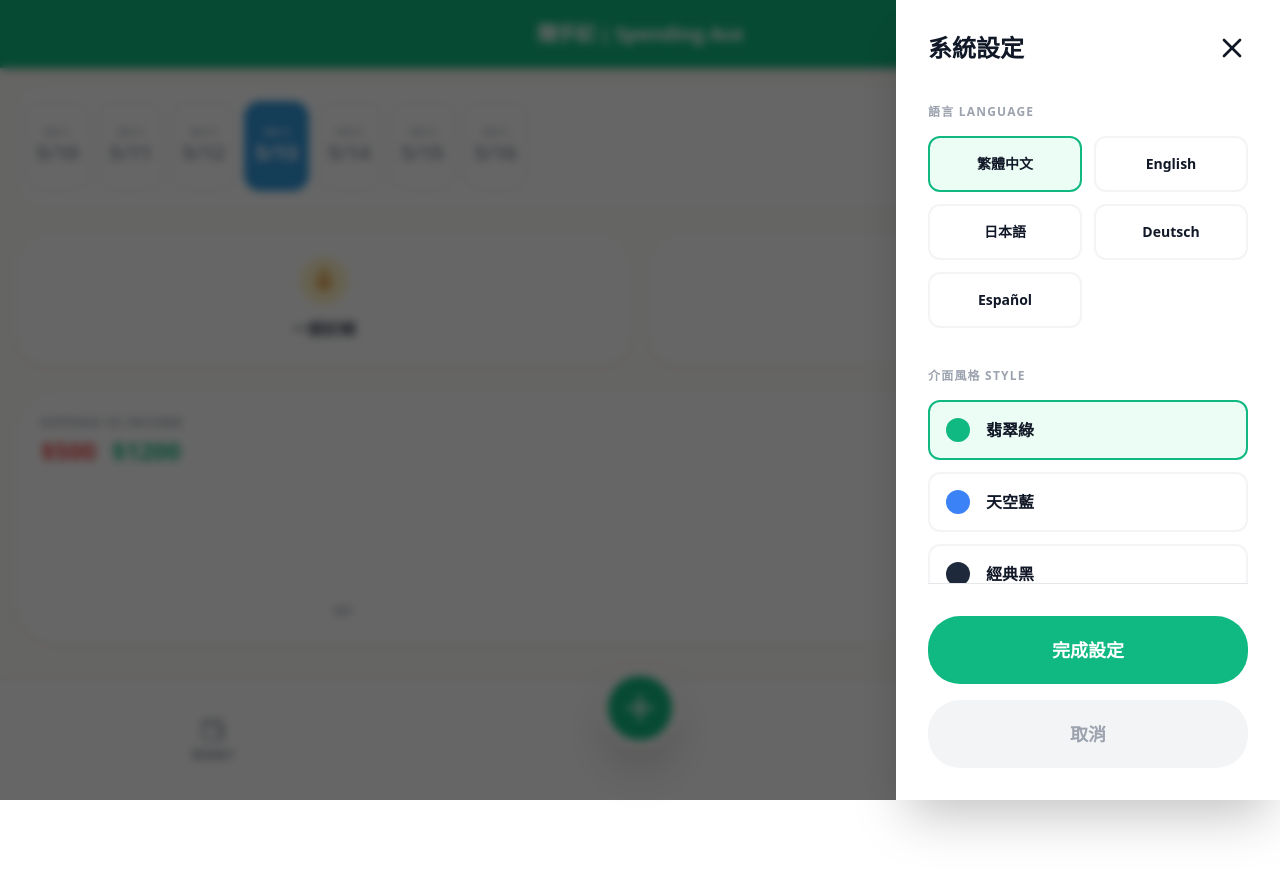
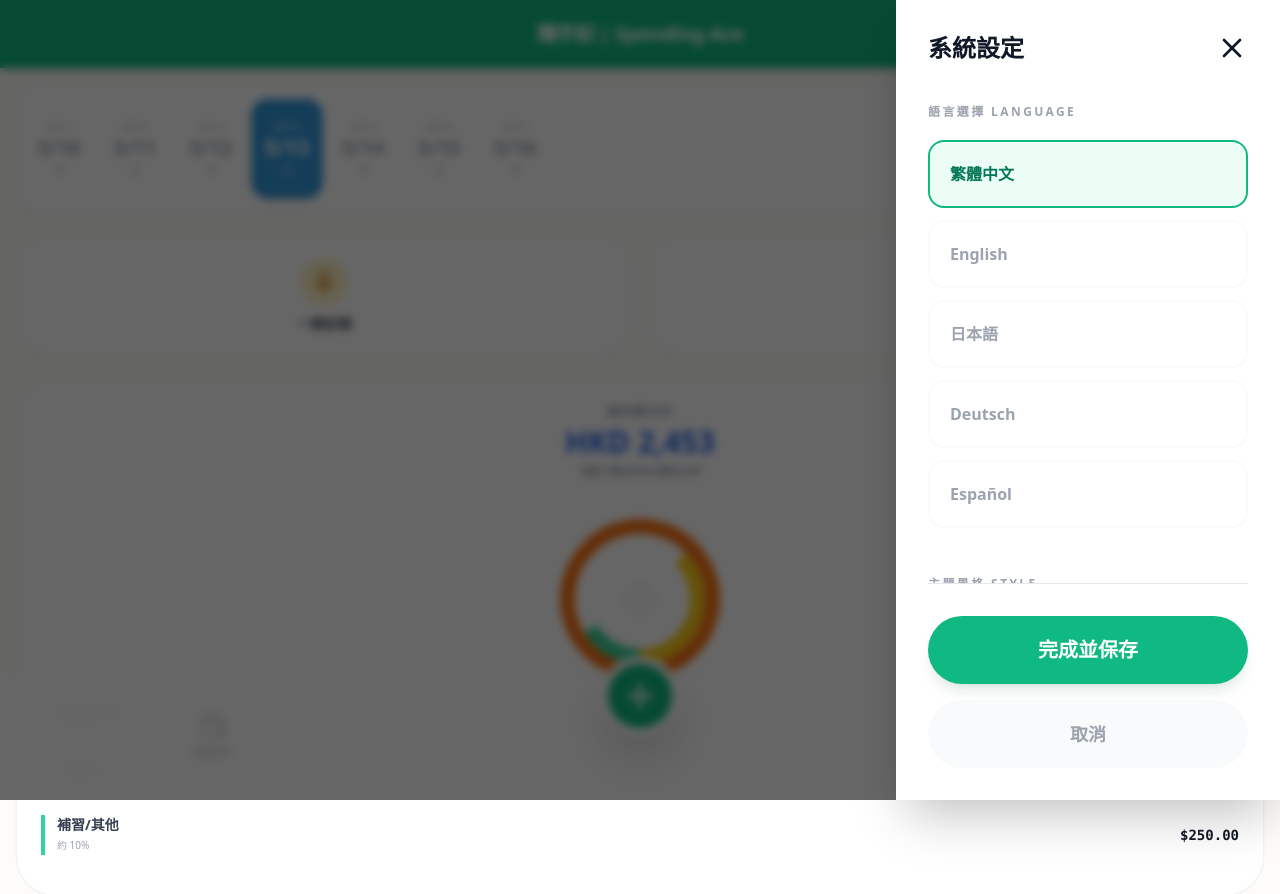
Before and after one commit to nattoisemobileai-max/mymoney, a React (Create React App) app: page / in a window 1280 px wide. Both pictures are taken after a click on the button 1239 px from the left and 34 px from the top of the page. Shown: the top 894 px of the page. Before the commit the page ends 800 px from the top, so only its background shows below. Built offline with nearby package versions, Linux system fonts and the light colour scheme.

Commit message:
Update App.js

```diff
--- a/src/App.js
+++ b/src/App.js
@@ -1,12 +1,11 @@
-import React, { useState, useEffect } from 'react';
+import React, { useState } from 'react';
 import {
-  Download, Wallet, Plus, X, ChevronLeft, ChevronRight,
-  Menu, Settings, Utensils, Car, GraduationCap, Coffee,
-  ShoppingBag, Delete, Mic, Camera, Landmark, Smartphone, CreditCard
+  Download, Wallet, Plus, X, ChevronLeft, ChevronRight, Menu,
+  Settings, Utensils, Car, GraduationCap, Coffee, ShoppingBag,
+  Delete, Mic, Camera, Landmark, PieChart, TrendingDown, TrendingUp
 } from 'lucide-react';
 
 const App = () => {
-  // --- 基礎狀態 ---
   const [activeTab, setActiveTab] = useState('home');
   const [showInputPage, setShowInputPage] = useState(false);
   const [inputType, setInputType] = useState('expense');
@@ -14,8 +13,10 @@ const App = () => {
   const [showCalc, setShowCalc] = useState(false);
 
   const [records, setRecords] = useState([
-    { type: 'expense', amount: 500, category: '飲食', id: 1 },
-    { type: 'income', amount: 1200, category: 'ATM', id: 2 }
+    { type: 'expense', amount: 1152, category: '購物', id: 1 },
+    { type: 'expense', amount: 1051, category: '餐飲', id: 2 },
+    { type: 'expense', amount: 250, category: '補習', id: 3 },
+    { type: 'income', amount: 5000, category: 'ATM', id: 4 }
   ]);
 
   const [currentSettings, setCurrentSettings] = useState({
@@ -27,15 +28,7 @@ const App = () => {
   const [formData, setFormData] = useState({ amount: '0', category: '飲食', payment: '現金', note: '' });
   const [calcExpr, setCalcExpr] = useState('');
 
-  // --- 1. 系統設定選項 ---
-  const languages = ['繁體中文', 'English', '日本語', 'Deutsch', 'Español'];
-  const themes = [
-    { name: '翡翠綠', color: 'bg-emerald-500' },
-    { name: '天空藍', color: 'bg-blue-500' },
-    { name: '經典黑', color: 'bg-slate-800' }
-  ];
-
-  // --- 2. 計算邏輯 ---
+  // 計算邏輯
   const totalExpense = records.filter(r => r.type === 'expense').reduce((sum, r) => sum + Number(r.amount), 0);
   const totalIncome = records.filter(r => r.type === 'income').reduce((sum, r) => sum + Number(r.amount), 0);
 
@@ -72,90 +65,91 @@ const App = () => {
         {activeTab === 'home' && (
           <>
             {/* 復刻日曆 */}
-            <div className="flex items-center gap-2 overflow-x-auto no-scrollbar py-4 px-2 bg-white rounded-3xl border border-gray-100">
+            <div className="flex items-center gap-2 overflow-x-auto no-scrollbar py-4 px-2 bg-white rounded-3xl border border-gray-100 shadow-sm">
                {[...Array(7)].map((_, i) => (
-                 <div key={i} className={`flex-shrink-0 w-[65px] h-[90px] rounded-2xl border-2 flex flex-col items-center justify-center ${i===3 ? 'bg-[#3498db] text-white border-[#3498db]' : 'bg-white text-gray-400 border-gray-100'}`}>
-                   <span className="text-[9px] font-bold">DAY {i+1}</span>
+                 <div key={i} className={`flex-shrink-0 w-[68px] h-[95px] rounded-2xl border-2 flex flex-col items-center justify-center ${i===3 ? 'bg-[#3498db] text-white border-[#3498db] shadow-md scale-105' : 'bg-white text-gray-400 border-gray-50'}`}>
+                   <span className="text-[9px] font-bold opacity-70">DAY {i+1}</span>
                    <span className="text-xl font-black">5/{10+i}</span>
+                   <span className="text-[10px] font-bold">二</span>
                  </div>
                ))}
             </div>
 
-            {/* 3. 恢復兩大主要功能 */}
+            {/* 一語記帳 & 拍照備存 */}
             <div className="grid grid-cols-2 gap-4">
-              <button className="bg-white border border-gray-100 p-6 rounded-[2rem] flex flex-col items-center gap-3 shadow-sm active:bg-gray-50">
+              <button className="bg-white border border-gray-100 p-5 rounded-[2rem] flex flex-col items-center gap-2 shadow-sm active:bg-gray-50 transition-all">
                 <div className="w-12 h-12 bg-amber-100 text-amber-600 rounded-full flex items-center justify-center"><Mic size={24} /></div>
-                <span className="font-bold text-gray-600">一語記帳</span>
+                <span className="font-bold text-sm text-gray-600">一語記帳</span>
               </button>
-              <button className="bg-white border border-gray-100 p-6 rounded-[2rem] flex flex-col items-center gap-3 shadow-sm active:bg-gray-50">
+              <button className="bg-white border border-gray-100 p-5 rounded-[2rem] flex flex-col items-center gap-2 shadow-sm active:bg-gray-50 transition-all">
                 <div className="w-12 h-12 bg-blue-100 text-blue-600 rounded-full flex items-center justify-center"><Camera size={24} /></div>
-                <span className="font-bold text-gray-600">拍照備存</span>
+                <span className="font-bold text-sm text-gray-600">拍照備存</span>
               </button>
             </div>
 
-            {/* 4. 統計分析與 Bar Chart */}
-            <div className="space-y-4">
-              <div className="bg-white p-6 rounded-[2.5rem] shadow-sm border border-gray-100">
-                <div className="flex justify-between items-end mb-6">
-                  <div className="space-y-1">
-                    <p className="text-xs font-bold text-gray-400 uppercase tracking-widest">Expense vs Income</p>
-                    <div className="flex gap-4">
-                      <span className="text-2xl font-black text-red-500">${totalExpense}</span>
-                      <span className="text-2xl font-black text-emerald-500">${totalIncome}</span>
-                    </div>
+            {/* 圓環圖分析區塊 (復刻圖片樣式) */}
+            <div className="bg-white p-6 rounded-[2.5rem] shadow-sm border border-gray-100 space-y-6">
+              <div className="text-center">
+                <p className="text-gray-400 text-xs font-bold uppercase tracking-widest mb-1">總消費分析</p>
+                <h2 className="text-3xl font-black text-blue-600">HKD {totalExpense.toLocaleString()}</h2>
+                <p className="text-[10px] text-gray-400 mt-1 font-bold">涵蓋了最近的支出類別比例</p>
+              </div>
+
+              {/* 圖表展示區 */}
+              <div className="flex flex-col items-center gap-6 py-4">
+                {/* 模擬圓環圖 */}
+                <div className="relative w-40 h-40 rounded-full border-[15px] border-orange-500 flex items-center justify-center">
+                  <div className="absolute inset-0 rounded-full border-[15px] border-yellow-400" style={{ clipPath: 'polygon(50% 50%, 100% 0, 100% 100%, 0 100%)' }}></div>
+                  <div className="absolute inset-0 rounded-full border-[15px] border-emerald-400" style={{ clipPath: 'polygon(50% 50%, 50% 100%, 0 100%, 0 80%)' }}></div>
+                  <div className="w-20 h-20 bg-white rounded-full flex items-center justify-center">
+                    <PieChart className="text-gray-200" size={32} />
                   </div>
                 </div>
-                {/* Simple Bar Chart */}
-                <div className="flex items-end gap-6 h-32 px-4">
-                  <div className="flex-1 flex flex-col items-center gap-2">
-                    <div className="w-full bg-red-100 rounded-t-xl relative overflow-hidden" style={{ height: '100%' }}>
-                      <div className="absolute bottom-0 w-full bg-red-500 transition-all duration-500" style={{ height: `${(totalExpense/(totalExpense+totalIncome || 1))*100}%` }}></div>
-                    </div>
-                    <span className="text-[10px] font-bold text-gray-400 uppercase">Exp</span>
+
+                {/* 類別比例 (文字標籤) */}
+                <div className="w-full grid grid-cols-1 gap-4 text-sm">
+                  <div className="flex justify-between items-center border-l-4 border-orange-500 pl-3">
+                    <div><span className="font-black text-gray-700">購物與娛樂</span><p className="text-[10px] text-gray-400">約 47%</p></div>
+                    <span className="font-mono font-bold">$1,152.10</span>
                   </div>
-                  <div className="flex-1 flex flex-col items-center gap-2">
-                    <div className="w-full bg-emerald-100 rounded-t-xl relative overflow-hidden" style={{ height: '100%' }}>
-                      <div className="absolute bottom-0 w-full bg-emerald-500 transition-all duration-500" style={{ height: `${(totalIncome/(totalExpense+totalIncome || 1))*100}%` }}></div>
-                    </div>
-                    <span className="text-[10px] font-bold text-gray-400 uppercase">Inc</span>
+                  <div className="flex justify-between items-center border-l-4 border-yellow-400 pl-3">
+                    <div><span className="font-black text-gray-700">餐飲飲品</span><p className="text-[10px] text-gray-400">約 43%</p></div>
+                    <span className="font-mono font-bold">$1,051.00</span>
+                  </div>
+                  <div className="flex justify-between items-center border-l-4 border-emerald-400 pl-3">
+                    <div><span className="font-black text-gray-700">補習/其他</span><p className="text-[10px] text-gray-400">約 10%</p></div>
+                    <span className="font-mono font-bold">$250.00</span>
                   </div>
                 </div>
               </div>
             </div>
           </>
         )}
-
-        {activeTab === 'wallet' && (
-           <div className="text-center py-20 text-gray-400 font-bold">
-             <Landmark size={60} className="mx-auto mb-4 opacity-20" />
-             資金帳戶紀錄
-           </div>
-        )}
       </main>
 
-      {/* 5. 新增收入/支出 頁面 */}
+      {/* 新增收入/支出頁面 */}
       {showInputPage && (
         <div className="fixed inset-0 bg-[#FDFCF8] z-[70] flex flex-col animate-in slide-in-from-bottom duration-300">
-          <div className={`${inputType === 'expense' ? 'bg-red-500' : 'bg-blue-500'} p-6 text-white flex justify-between items-center`}>
+          <div className={`${inputType === 'expense' ? 'bg-red-500' : 'bg-blue-500'} p-6 text-white flex justify-between items-center shadow-lg`}>
             <button onClick={() => setShowInputPage(false)}><X size={32} /></button>
             <span className="text-xl font-black">{inputType === 'expense' ? '新增支出' : '新增收入'}</span>
-            <button onClick={handleSave} className="bg-white text-gray-800 px-8 py-2 rounded-full font-black">儲存</button>
+            <button onClick={handleSave} className="bg-white text-gray-800 px-8 py-2 rounded-full font-black active:scale-95 transition-all">儲存</button>
           </div>
 
-          <div className="p-6 space-y-8 overflow-y-auto">
+          <div className="p-6 space-y-10 overflow-y-auto">
             <section>
-              <label className="text-xl font-black text-gray-700 mb-4 block">* 金額 (HKD)</label>
-              <div onClick={() => setShowCalc(true)} className="w-full bg-[#F5F5F0] p-6 rounded-2xl text-4xl font-black text-right">{formData.amount}</div>
+              <label className="text-xl font-black text-gray-700 mb-4 block underline decoration-red-500 decoration-4 uppercase">* 金額 (HKD)</label>
+              <div onClick={() => setShowCalc(true)} className="w-full bg-white border-2 border-gray-100 p-6 rounded-[2rem] text-5xl font-black text-right shadow-inner">{formData.amount}</div>
             </section>
 
             <section>
-              <label className="text-xl font-black text-gray-700 mb-4 block">{inputType === 'expense' ? '支出分類' : '收入來源'}</label>
-              <div className="flex gap-3 overflow-x-auto no-scrollbar">
+              <label className="text-xl font-black text-gray-700 mb-4 block underline decoration-blue-500 decoration-4 uppercase">{inputType === 'expense' ? '支出分類' : '收入來源'}</label>
+              <div className="flex gap-4 overflow-x-auto no-scrollbar pb-2">
                 {(inputType === 'expense'
                   ? ['飲食', '交通', '補習', '咖啡', '購物']
                   : ['ATM', '八達通', 'AlipayHK']
                 ).map(name => (
-                  <button key={name} onClick={() => setFormData({...formData, category: name})} className={`px-8 py-4 rounded-2xl border-2 whitespace-nowrap font-bold ${formData.category === name ? 'border-blue-500 bg-blue-50 text-blue-600' : 'border-gray-100 bg-white text-gray-400'}`}>
+                  <button key={name} onClick={() => setFormData({...formData, category: name})} className={`px-10 py-5 rounded-2xl border-2 whitespace-nowrap font-black text-lg transition-all ${formData.category === name ? 'border-blue-500 bg-blue-50 text-blue-600' : 'border-gray-100 bg-white text-gray-400'}`}>
                     {name}
                   </button>
                 ))}
@@ -165,44 +159,48 @@ const App = () => {
 
           {/* 計算機 */}
           {showCalc && (
-            <div className="fixed inset-0 bg-black/50 z-[80] flex items-end">
-              <div className="bg-[#1e1e1e] w-full p-6 rounded-t-[3rem]">
-                <div className="text-right text-white text-4xl font-mono mb-6 p-4 h-20 flex items-center justify-end">{calcExpr || '0'}</div>
-                <div className="grid grid-cols-4 gap-3">
+            <div className="fixed inset-0 bg-black/70 z-[80] flex items-end">
+              <div className="bg-[#121212] w-full p-8 rounded-t-[3.5rem] shadow-2xl">
+                <div className="text-right text-white text-5xl font-mono mb-8 p-4 h-24 flex items-center justify-end border-b border-gray-800">{calcExpr || '0'}</div>
+                <div className="grid grid-cols-4 gap-4">
                   {['7', '8', '9', 'del', '4', '5', '6', '+', '1', '2', '3', '-', 'C', '0', '.', '='].map(key => (
-                    <button key={key} onClick={() => handleCalcInput(key)} className={`h-14 rounded-xl text-xl font-black ${key === '=' ? 'bg-emerald-500 text-white' : 'bg-gray-800 text-white'}`}>{key}</button>
+                    <button key={key} onClick={() => handleCalcInput(key)} className={`h-16 rounded-[1.5rem] text-2xl font-black transition-all active:scale-90 ${key === '=' ? 'bg-blue-600 text-white shadow-lg shadow-blue-900/40' : ['+', '-', 'del', 'C'].includes(key) ? 'bg-gray-800 text-blue-400' : 'bg-gray-900 text-white'}`}>{key === 'del' ? <Delete /> : key}</button>
                   ))}
                 </div>
-                <button onClick={() => setShowCalc(false)} className="w-full mt-4 text-gray-500 font-bold">DONE</button>
+                <button onClick={() => setShowCalc(false)} className="w-full mt-6 py-4 text-gray-500 font-bold tracking-widest">HIDE CALCULATOR</button>
               </div>
             </div>
           )}
         </div>
       )}
 
-      {/* 6. 系統設定 (多語言 & 風格) */}
+      {/* 系統設定 (5國語言 + 3個風格) */}
       {showSettingsModal && (
         <div className="fixed inset-0 bg-black/60 z-[100] flex justify-end backdrop-blur-sm animate-in fade-in">
           <div className="bg-white w-5/6 max-w-sm h-full p-8 flex flex-col shadow-2xl animate-in slide-in-from-right">
             <div className="flex justify-between items-center mb-10"><h2 className="text-2xl font-black">系統設定</h2><button onClick={() => setShowSettingsModal(false)}><X size={32} /></button></div>
 
-            <div className="flex-1 space-y-10 overflow-y-auto">
+            <div className="flex-1 space-y-12 overflow-y-auto">
               <section>
-                <label className="text-xs font-black text-gray-400 mb-4 block uppercase tracking-widest">語言 Language</label>
-                <div className="grid grid-cols-2 gap-3">
-                  {languages.map(lang => (
-                    <button key={lang} onClick={() => setCurrentSettings({...currentSettings, language: lang})} className={`p-4 rounded-xl border-2 font-bold text-sm ${currentSettings.language === lang ? 'border-emerald-500 bg-emerald-50' : 'border-gray-100'}`}>{lang}</button>
+                <label className="text-xs font-black text-gray-400 mb-5 block uppercase tracking-[0.2em]">語言選擇 Language</label>
+                <div className="grid grid-cols-1 gap-3">
+                  {['繁體中文', 'English', '日本語', 'Deutsch', 'Español'].map(lang => (
+                    <button key={lang} onClick={() => setCurrentSettings({...currentSettings, language: lang})} className={`p-5 rounded-2xl border-2 font-black text-left transition-all ${currentSettings.language === lang ? 'border-emerald-500 bg-emerald-50 text-emerald-700' : 'border-gray-50 text-gray-400'}`}>{lang}</button>
                   ))}
                 </div>
               </section>
 
               <section>
-                <label className="text-xs font-black text-gray-400 mb-4 block uppercase tracking-widest">介面風格 Style</label>
-                <div className="space-y-3">
-                  {themes.map(t => (
-                    <button key={t.name} onClick={() => setCurrentSettings({...currentSettings, themeColor: t.color})} className={`w-full p-4 rounded-xl flex items-center gap-4 border-2 ${currentSettings.themeColor === t.color ? 'border-emerald-500 bg-emerald-50' : 'border-gray-100'}`}>
-                      <div className={`w-6 h-6 rounded-full ${t.color}`}></div>
-                      <span className="font-bold">{t.name}</span>
+                <label className="text-xs font-black text-gray-400 mb-5 block uppercase tracking-[0.2em]">主題風格 Style</label>
+                <div className="space-y-4">
+                  {[
+                    { name: '清新綠', color: 'bg-emerald-500' },
+                    { name: '活力藍', color: 'bg-blue-600' },
+                    { name: '高級黑', color: 'bg-zinc-900' }
+                  ].map(t => (
+                    <button key={t.name} onClick={() => setCurrentSettings({...currentSettings, themeColor: t.color})} className={`w-full p-5 rounded-2xl flex items-center gap-4 border-2 transition-all ${currentSettings.themeColor === t.color ? 'border-emerald-500 bg-emerald-50' : 'border-gray-50'}`}>
+                      <div className={`w-8 h-8 rounded-full ${t.color} shadow-sm`}></div>
+                      <span className="font-black text-gray-700">{t.name}</span>
                     </button>
                   ))}
                 </div>
@@ -210,25 +208,30 @@ const App = () => {
             </div>
 
             <div className="pt-8 border-t space-y-4">
-              <button onClick={() => setShowSettingsModal(false)} className={`w-full py-5 ${currentSettings.themeColor} text-white rounded-[2rem] text-lg font-black`}>完成設定</button>
-              <button onClick={() => setShowSettingsModal(false)} className="w-full py-5 bg-gray-100 text-gray-400 rounded-[2rem] text-lg font-bold">取消</button>
+              <button onClick={() => setShowSettingsModal(false)} className={`w-full py-5 ${currentSettings.themeColor} text-white rounded-[2.5rem] text-xl font-black shadow-lg shadow-emerald-900/10 active:scale-95 transition-all`}>完成並保存</button>
+              <button onClick={() => setShowSettingsModal(false)} className="w-full py-5 bg-gray-50 text-gray-400 rounded-[2.5rem] text-lg font-bold">取消</button>
             </div>
           </div>
         </div>
       )}
 
       {/* 底部導航 */}
-      <nav className="fixed bottom-0 left-0 right-0 bg-white/95 backdrop-blur-md border-t flex justify-around items-center py-5 z-40">
-        <button onClick={() => setActiveTab('wallet')} className={`flex flex-col items-center w-1/3 ${activeTab === 'wallet' ? 'text-emerald-500 scale-110' : 'text-gray-400'}`}>
-          <Wallet size={26}/><span className="text-[11px] mt-1 font-bold">資金帳戶</span>
+      <nav className="fixed bottom-0 left-0 right-0 bg-white/95 backdrop-blur-md border-t border-gray-100 flex justify-around items-center py-6 z-40">
+        <button onClick={() => setActiveTab('wallet')} className={`flex flex-col items-center w-1/4 transition-all ${activeTab === 'wallet' ? 'text-blue-500 scale-110' : 'text-gray-300'}`}>
+          <Wallet size={28}/><span className="text-[10px] mt-1 font-black">資金帳戶</span>
         </button>
-        <div className="relative -top-8 w-1/3 flex justify-center">
-          <button onClick={() => { setInputType(activeTab === 'wallet' ? 'income' : 'expense'); setShowInputPage(true); }} className={`${activeTab === 'wallet' ? 'bg-blue-500' : currentSettings.themeColor} w-20 h-20 rounded-full flex items-center justify-center text-white shadow-2xl border-8 border-[#FDFCF8] active:scale-95 transition-all`}>
-            <Plus size={40} />
+
+        <div className="relative -top-10 w-1/4 flex justify-center">
+          <button
+            onClick={() => { setInputType(activeTab === 'wallet' ? 'income' : 'expense'); setShowInputPage(true); }}
+            className={`${activeTab === 'wallet' ? 'bg-blue-500' : currentSettings.themeColor} w-20 h-20 rounded-full flex items-center justify-center text-white shadow-2xl border-[8px] border-[#FDFCF8] active:scale-90 transition-all`}
+          >
+            <Plus size={42} />
           </button>
         </div>
-        <button onClick={() => setActiveTab('home')} className={`flex flex-col items-center w-1/3 ${activeTab === 'home' ? 'text-emerald-500 scale-110' : 'text-gray-400'}`}>
-          <Download size={26}/><span className="text-[11px] mt-1 font-bold">我的帳本</span>
+
+        <button onClick={() => setActiveTab('home')} className={`flex flex-col items-center w-1/4 transition-all ${activeTab === 'home' ? 'text-blue-500 scale-110' : 'text-gray-300'}`}>
+          <Download size={28}/><span className="text-[10px] mt-1 font-black">我的帳本</span>
         </button>
       </nav>
     </div>
```
